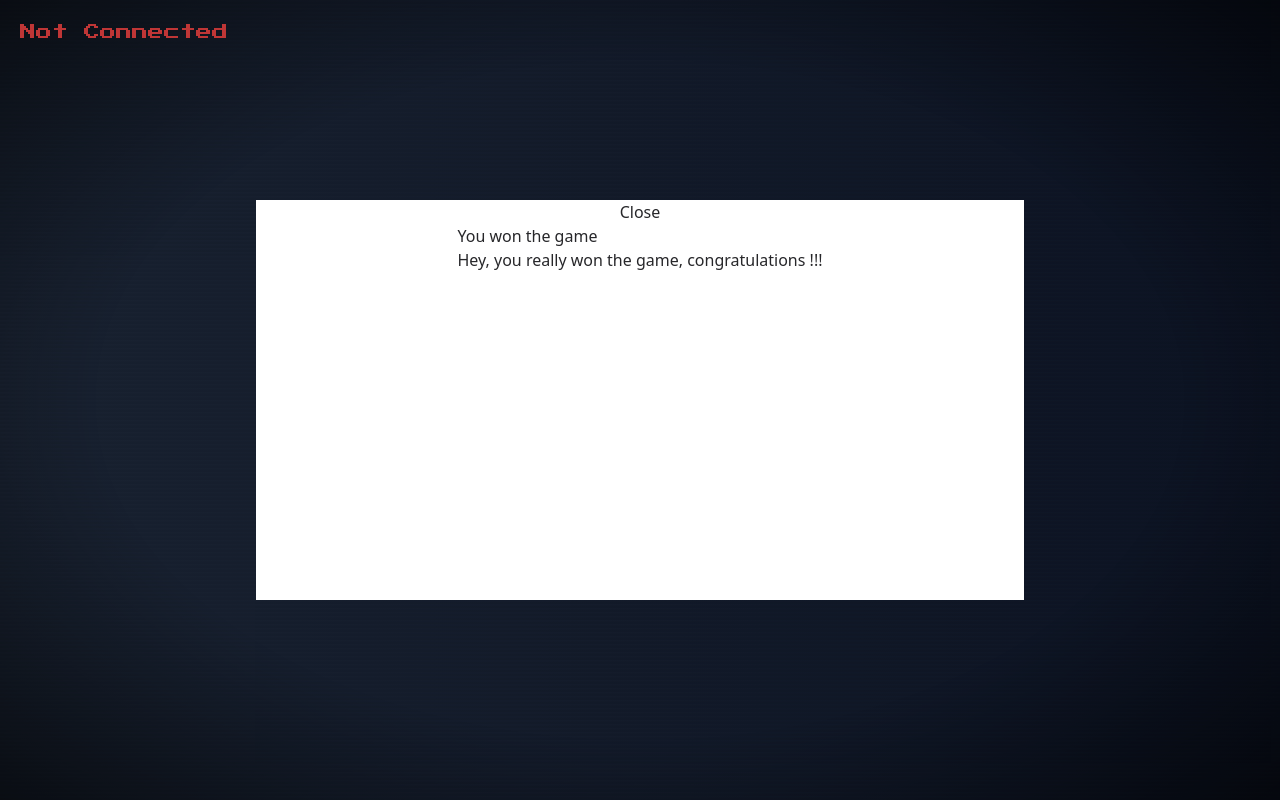
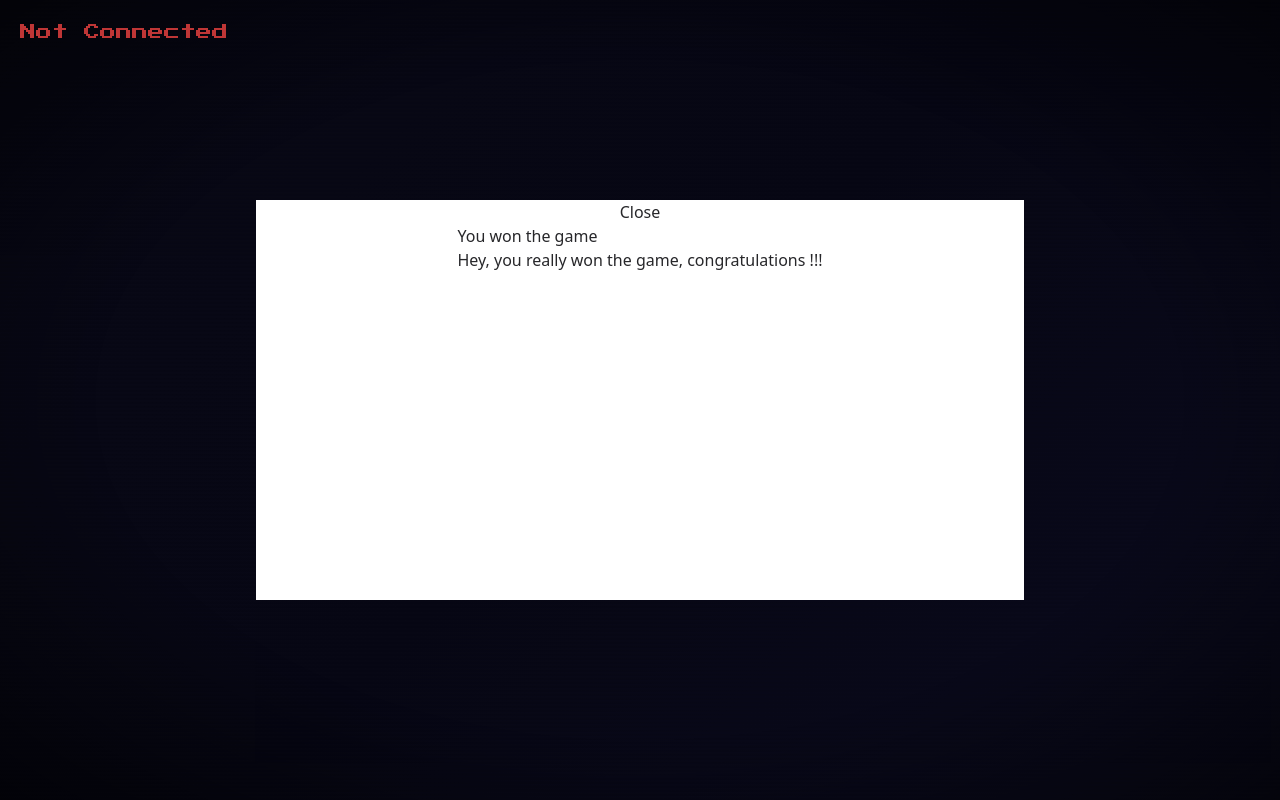
Before and after one commit to gudapepratik/tictactoe-online, a React (Vite) app in the folder client/: page / in a window 1280 px wide. Built offline with nearby package versions, Linux system fonts and the light colour scheme; no server answers; a web font is replaced by a local one.

Commit message:
impl: retro style animations and flickers added

```diff
--- a/client/tailwind.config.js
+++ b/client/tailwind.config.js
@@ -11,70 +11,80 @@ export default {
         pixelifySans: ["Pixelify Sans", "sans serif"],
         pressStart2P: ['"Press Start 2P"', "monospace"]
       },
-      // add gradients here
       backgroundImage: {
-        primaryBG: "linear-gradient(to right, #1e293b, #0f172a)"
+        primaryBG: "linear-gradient(135deg, #0a0a1a 0%, #080818 50%, #0d0d24 100%)"
       },
-      // add colors here
       colors: {
-        secondaryBG: "#1e293b"
+        primaryBG: "#0a0a1a",
+        secondaryBG: "#111128",
+        neonCyan: "#22d3ee",
+        neonPink: "#ff2bd6",
+        neonYellow: "#facc15",
+        neonGreen: "#4ade80",
       },
       keyframes: {
+        flicker: {
+          "0%,18%,22%,25%,53%,57%,100%": { opacity: "1" },
+          "20%,24%,55%": { opacity: "0.35" }
+        },
         turnPulse: {
-          '0%, 100%': {
-            boxShadow: '0 0 5px #22d3ee, 0 0 10px #22d3ee'
-          },
-          '50%': {
-            boxShadow: '0 0 20px #22d3ee, 0 0 40px #22d3ee'
-          }
+          "0%, 100%": { boxShadow: "0 0 5px #22d3ee, 0 0 10px #22d3ee" },
+          "50%":      { boxShadow: "0 0 24px #22d3ee, 0 0 48px #22d3ee" }
+        },
+        turnPulsePink: {
+          "0%, 100%": { boxShadow: "0 0 5px #ff2bd6, 0 0 10px #ff2bd6" },
+          "50%":      { boxShadow: "0 0 24px #ff2bd6, 0 0 48px #ff2bd6" }
         },
         cellPop: {
-          '0%': { transform: 'scale(0.5)', opacity: '0' },
-          '70%': { transform: 'scale(1.2)', opacity: '1' },
-          '100%': { transform: 'scale(1)' }
+          "0%":   { transform: "scale(0.4)", opacity: "0" },
+          "70%":  { transform: "scale(1.25)", opacity: "1" },
+          "100%": { transform: "scale(1)" }
+        },
+        retroPopIn: {
+          "0%":   { transform: "scale(0.2)", opacity: "0" },
+          "60%":  { transform: "scale(1.1)", opacity: "1" },
+          "80%":  { transform: "scale(0.97)" },
+          "100%": { transform: "scale(1)", opacity: "1" }
+        },
+        blink: {
+          "0%, 100%": { opacity: "1" },
+          "50%":      { opacity: "0" }
         },
         winFlash: {
-          '0%, 100%': { backgroundColor: '#22d3ee' },
-          '50%': { backgroundColor: '#0e7490' }
+          "0%, 100%": { backgroundColor: "#22d3ee" },
+          "50%":      { backgroundColor: "#0e7490" }
         },
         shake: {
-          '0%, 100%': { transform: 'translateX(0)' },
-          '25%': { transform: 'translateX(-6px)' },
-          '75%': { transform: 'translateX(6px)' }
+          "0%, 100%": { transform: "translateX(0)" },
+          "25%":      { transform: "translateX(-6px)" },
+          "75%":      { transform: "translateX(6px)" }
         },
         boardWin: {
-          '0%': { transform: 'scale(1)' },
-          '50%': { transform: 'scale(1.1)' },
-          '100%': { transform: 'scale(1)' }
+          "0%":   { transform: "scale(1)" },
+          "50%":  { transform: "scale(1.07)" },
+          "100%": { transform: "scale(1)" }
         },
-        scanline: {
-          '0%': { backgroundPosition: '0 0' },
-          '100%': { backgroundPosition: '0 100%' }
+        neonPulse: {
+          "0%, 100%": { boxShadow: "0 0 4px currentColor, 0 0 8px currentColor" },
+          "50%":      { boxShadow: "0 0 16px currentColor, 0 0 32px currentColor" }
         },
-        roundStart: {
-          '0%': {
-            transform: 'scale(0.3)',
-            opacity: '0'
-          },
-          '60%': {
-            transform: 'scale(1.2)',
-            opacity: '1'
-          },
-          '100%': {
-            transform: 'scale(1)'
-          }
-        },
-
-
+        slideDown: {
+          "0%":   { transform: "translateY(-20px)", opacity: "0" },
+          "100%": { transform: "translateY(0)", opacity: "1" }
+        }
       },
       animation: {
-        turnPulse: 'turnPulse 1.2s ease-in-out infinite alternate',
-        cellPop: 'cellPop 0.3s ease-out',
-        winFlash: 'winFlash 0.5s ease-in-out infinite',
-        shake: 'shake 0.2s linear 2',
-        boardWin: 'boardWin 0.4s ease-in-out 2',
-        scanline: 'scanline 8s linear infinite',
-        roundStart: 'roundStart 0.5s ease-out'
+        flicker:       "flicker 4s infinite",
+        turnPulse:     "turnPulse 1.2s ease-in-out infinite alternate",
+        turnPulsePink: "turnPulsePink 1.2s ease-in-out infinite alternate",
+        cellPop:       "cellPop 0.3s ease-out",
+        retroPopIn:    "retroPopIn 0.45s cubic-bezier(0.22,1,0.36,1) forwards",
+        blink:         "blink 1s step-start infinite",
+        winFlash:      "winFlash 0.5s ease-in-out infinite",
+        shake:         "shake 0.2s linear 2",
+        boardWin:      "boardWin 0.4s ease-in-out 2",
+        neonPulse:     "neonPulse 1.5s ease-in-out infinite",
+        slideDown:     "slideDown 0.3s ease-out"
       }
     },
   },
```
